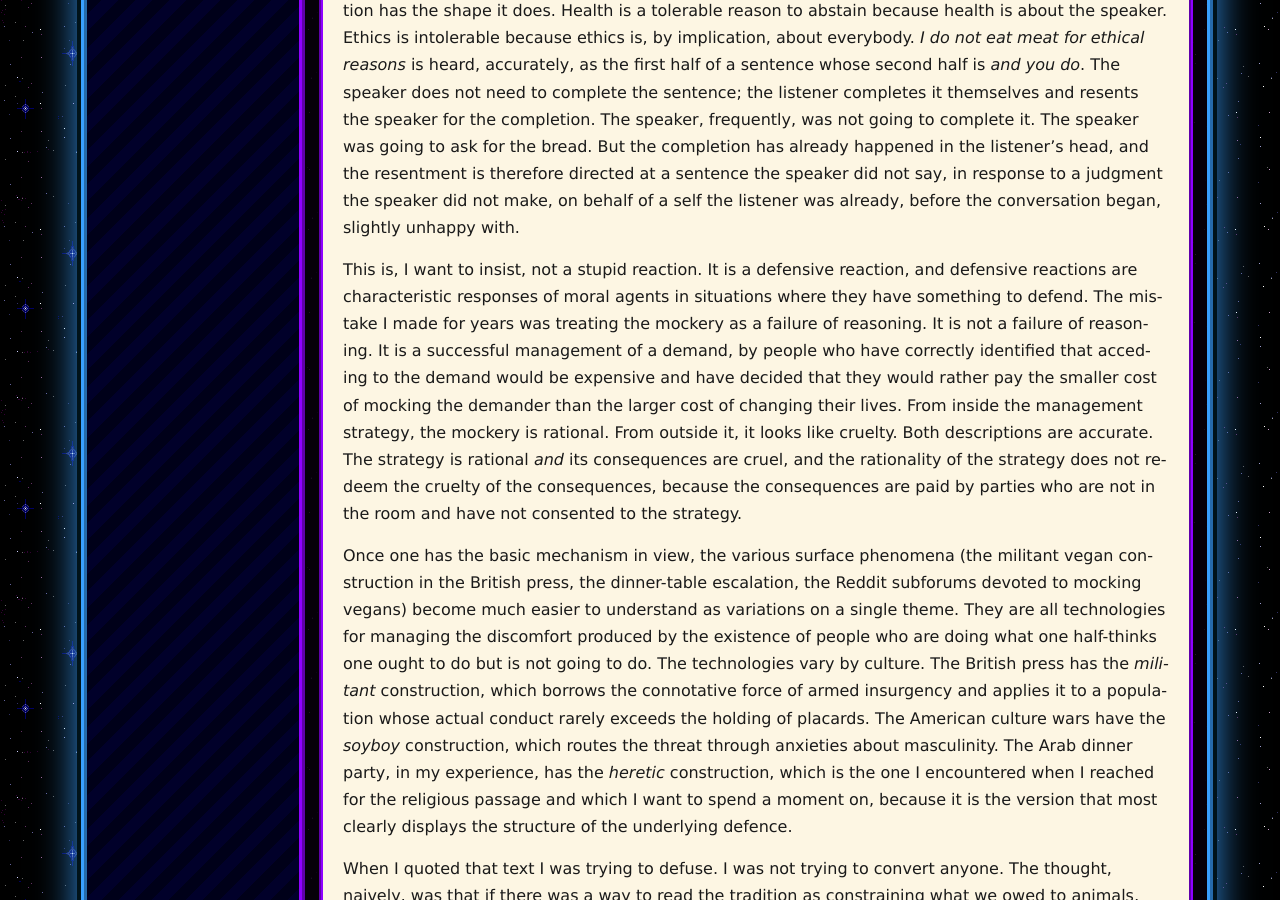
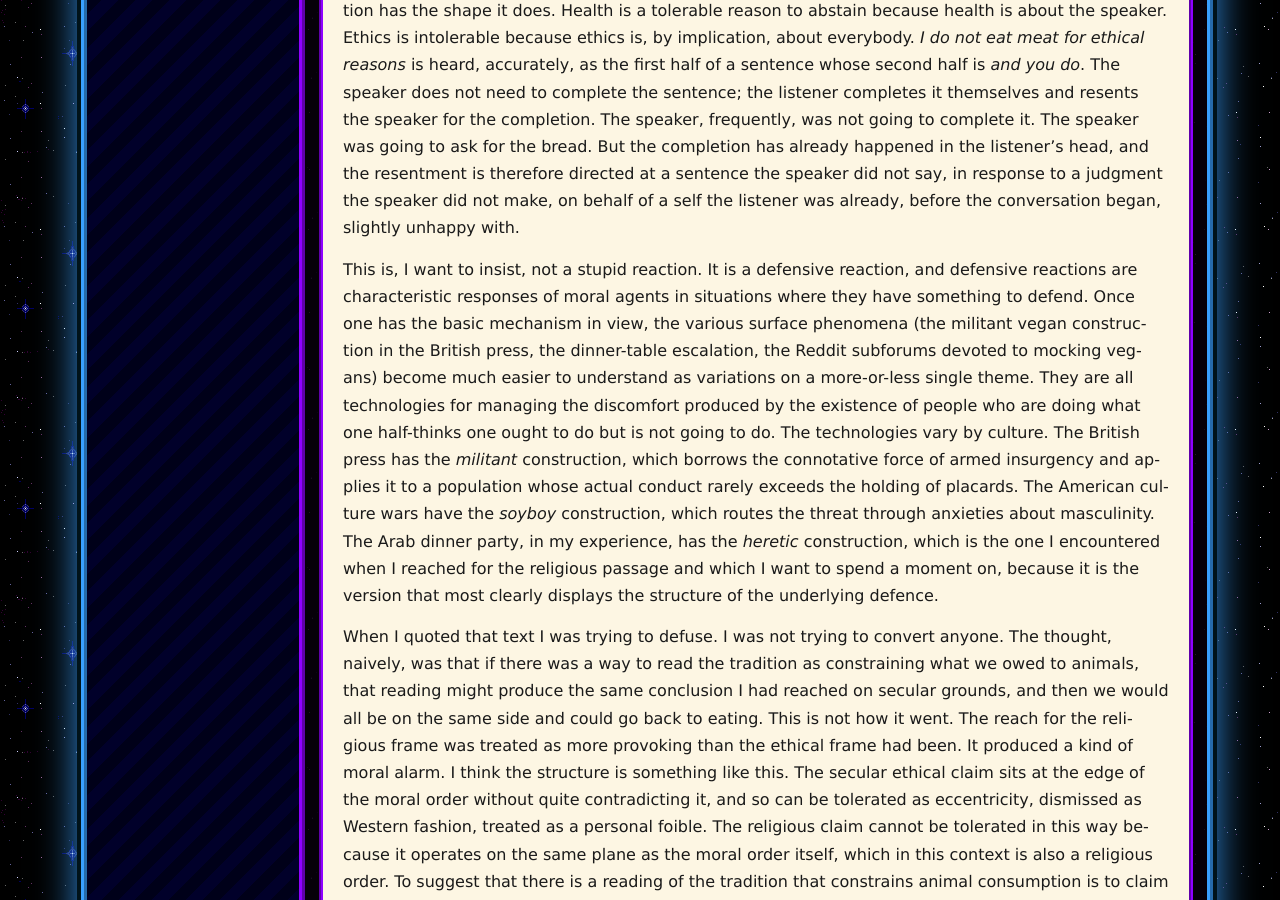
Before and after one commit to Catofminerva/Catofminerva.github.io, a Jekyll site: the page built from _posts/2021-07-03-vegan.md, in a window 1280 px wide and 900 px high, scrolled down 1529 px. Built offline with Jekyll 4.4.1, drawn with Linux system fonts in a browser that asks for light colours; comment, search, counter and statistics services are not loaded.

Commit message:
Update 2021-07-03-vegan.md

```diff
--- a/_posts/2021-07-03-vegan.md
+++ b/_posts/2021-07-03-vegan.md
@@ -14,9 +14,7 @@ I want to suggest that the reflexive hostility vegans encounter is not, primaril
 
 I think this is roughly right and I think it explains a great deal. It explains why the dinner-party escalation has the shape it does. Health is a tolerable reason to abstain because health is about the speaker. Ethics is intolerable because ethics is, by implication, about everybody. *I do not eat meat for ethical reasons* is heard, accurately, as the first half of a sentence whose second half is *and you do*. The speaker does not need to complete the sentence; the listener completes it themselves and resents the speaker for the completion. The speaker, frequently, was not going to complete it. The speaker was going to ask for the bread. But the completion has already happened in the listener's head, and the resentment is therefore directed at a sentence the speaker did not say, in response to a judgment the speaker did not make, on behalf of a self the listener was already, before the conversation began, slightly unhappy with.
 
-This is, I want to insist, not a stupid reaction. It is a defensive reaction, and defensive reactions are characteristic responses of moral agents in situations where they have something to defend. The mistake I made for years was treating the mockery as a failure of reasoning. It is not a failure of reasoning. It is a successful management of a demand, by people who have correctly identified that acceding to the demand would be expensive and have decided that they would rather pay the smaller cost of mocking the demander than the larger cost of changing their lives. From inside the management strategy, the mockery is rational. From outside it, it looks like cruelty. Both descriptions are accurate. The strategy is rational *and* its consequences are cruel, and the rationality of the strategy does not redeem the cruelty of the consequences, because the consequences are paid by parties who are not in the room and have not consented to the strategy.
-
-Once one has the basic mechanism in view, the various surface phenomena (the militant vegan construction in the British press, the dinner-table escalation, the Reddit subforums devoted to mocking vegans) become much easier to understand as variations on a single theme. They are all technologies for managing the discomfort produced by the existence of people who are doing what one half-thinks one ought to do but is not going to do. The technologies vary by culture. The British press has the *militant* construction, which borrows the connotative force of armed insurgency and applies it to a population whose actual conduct rarely exceeds the holding of placards. The American culture wars have the *soyboy* construction, which routes the threat through anxieties about masculinity. The Arab dinner party, in my experience, has the *heretic* construction, which is the one I encountered when I reached for the religious passage and which I want to spend a moment on, because it is the version that most clearly displays the structure of the underlying defence.
+This is, I want to insist, not a stupid reaction. It is a defensive reaction, and defensive reactions are characteristic responses of moral agents in situations where they have something to defend. Once one has the basic mechanism in view, the various surface phenomena (the militant vegan construction in the British press, the dinner-table escalation, the Reddit subforums devoted to mocking vegans) become much easier to understand as variations on a more-or-less single theme. They are all technologies for managing the discomfort produced by the existence of people who are doing what one half-thinks one ought to do but is not going to do. The technologies vary by culture. The British press has the *militant* construction, which borrows the connotative force of armed insurgency and applies it to a population whose actual conduct rarely exceeds the holding of placards. The American culture wars have the *soyboy* construction, which routes the threat through anxieties about masculinity. The Arab dinner party, in my experience, has the *heretic* construction, which is the one I encountered when I reached for the religious passage and which I want to spend a moment on, because it is the version that most clearly displays the structure of the underlying defence.
 
 When I quoted that text I was trying to defuse. I was not trying to convert anyone. The thought, naively, was that if there was a way to read the tradition as constraining what we owed to animals, that reading might produce the same conclusion I had reached on secular grounds, and then we would all be on the same side and could go back to eating. This is not how it went. The reach for the religious frame was treated as more provoking than the ethical frame had been. It produced a kind of moral alarm. I think the structure is something like this. The secular ethical claim sits at the edge of the moral order without quite contradicting it, and so can be tolerated as eccentricity, dismissed as Western fashion, treated as a personal foible. The religious claim cannot be tolerated in this way because it operates on the same plane as the moral order itself, which in this context is also a religious order. To suggest that there is a reading of the tradition that constrains animal consumption is to claim authority on the same terrain on which the practice of eating animals has its sanction. It is a hostile takeover bid for the same building, and it is resisted with the kind of force one resists hostile takeover bids with. The eccentric vegan can be patronised. The vegan with a textual argument is a heretic.
 
```
